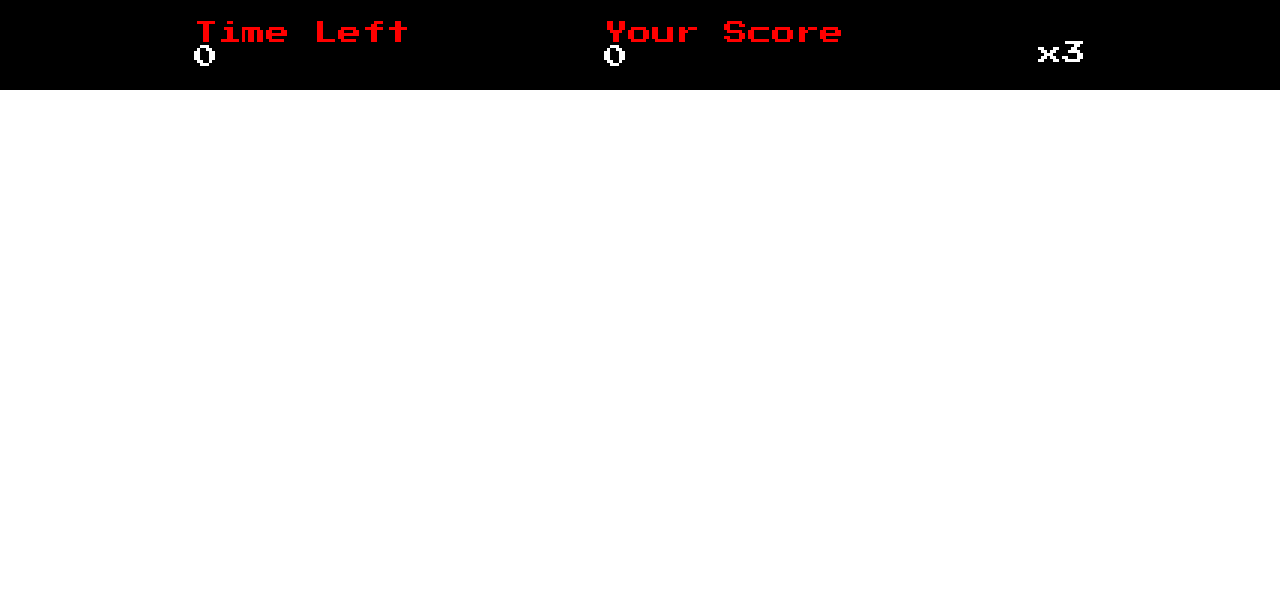
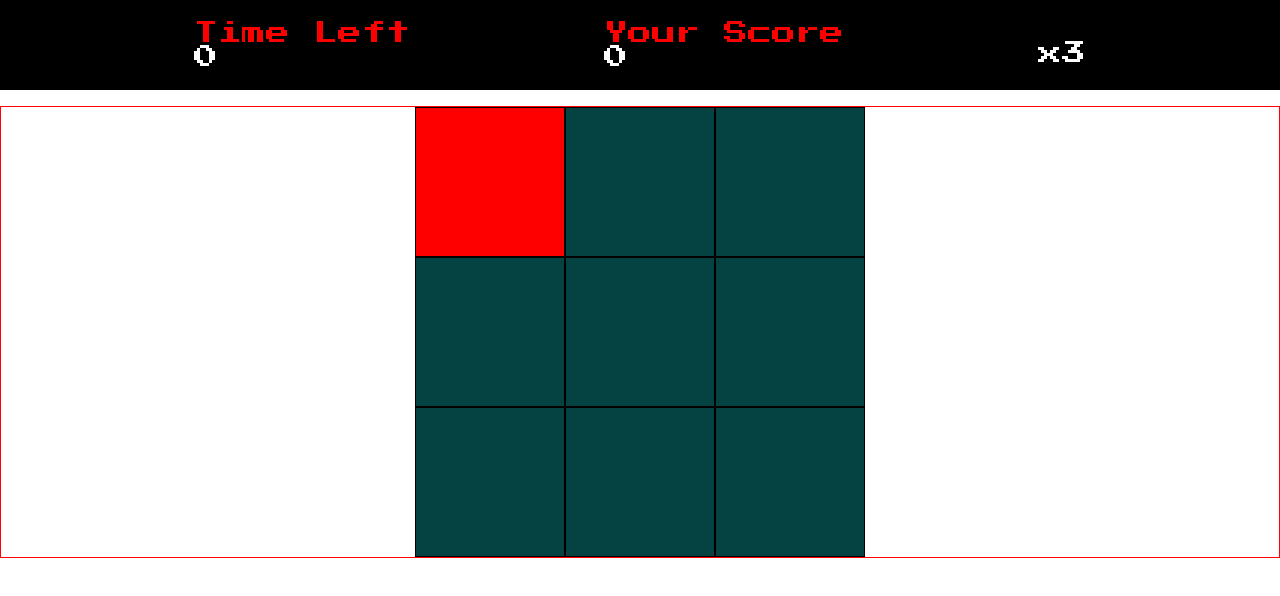
Before and after one commit to GabriOliveira/gamejs, a plain HTML site: page index.html in a window 1280 px wide. Drawn offline with Linux system fonts and the light colour scheme.

Commit message:
estruturando código

```diff
--- a/index.html
+++ b/index.html
@@ -33,7 +33,23 @@
         </div>
 
         <div class="panel">
+            <div class="panel-row">
+                <div class="square enemy" id="1"></div>
+                <div class="square" id="2"></div>
+                <div class="square" id="3"></div>
+            </div>
 
+            <div class="panel-row">
+                <div class="square" id="4"></div>
+                <div class="square" id="5"></div>
+                <div class="square" id="6"></div>
+            </div>
+
+            <div class="panel-row">
+                <div class="square" id="7"></div>
+                <div class="square" id="8"></div>
+                <div class="square" id="9"></div>
+            </div>
         </div>
     </div>
     <script defer src="./src/scripts/engine.js"></script>
--- a/src/styles/main.css
+++ b/src/styles/main.css
@@ -1,6 +1,7 @@
 .container{
     display: flex;
-
+    flex-direction: column;
+    height: 100vh;
 }
 
 .menu{
@@ -12,3 +13,23 @@
     background-color: #000000;
     color: #fff;
 }
+
+.panel{
+    margin-top: 1rem;
+    display: flex;
+    align-items: center;
+    justify-content: center;
+    border: 1px solid red;
+}
+
+.square{
+    height: 150px;
+    width: 150px;
+    border: 1px solid black;
+    background-color: rgb(5, 66, 66);
+
+}
+
+.enemy{
+    background-color: red;
+}
```
